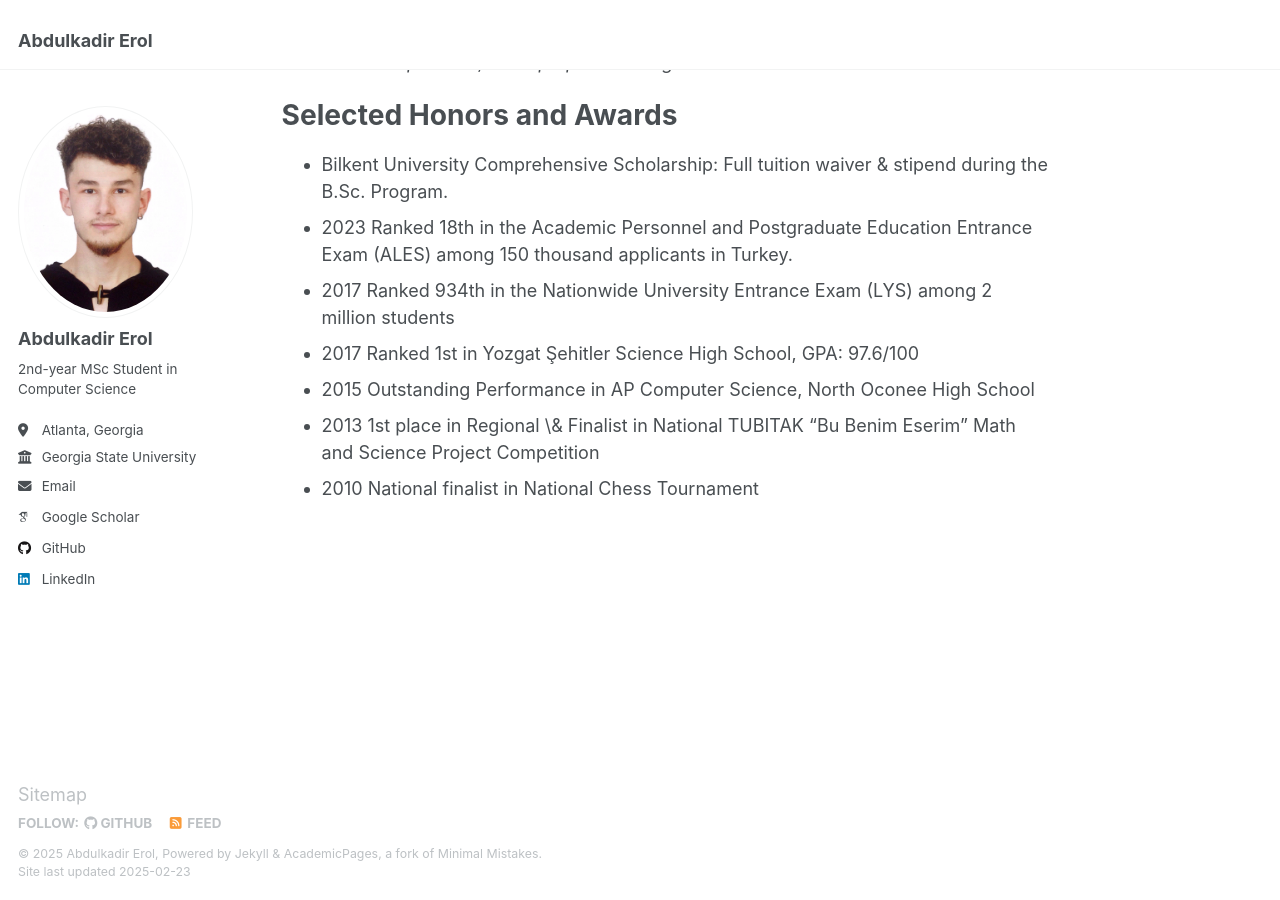
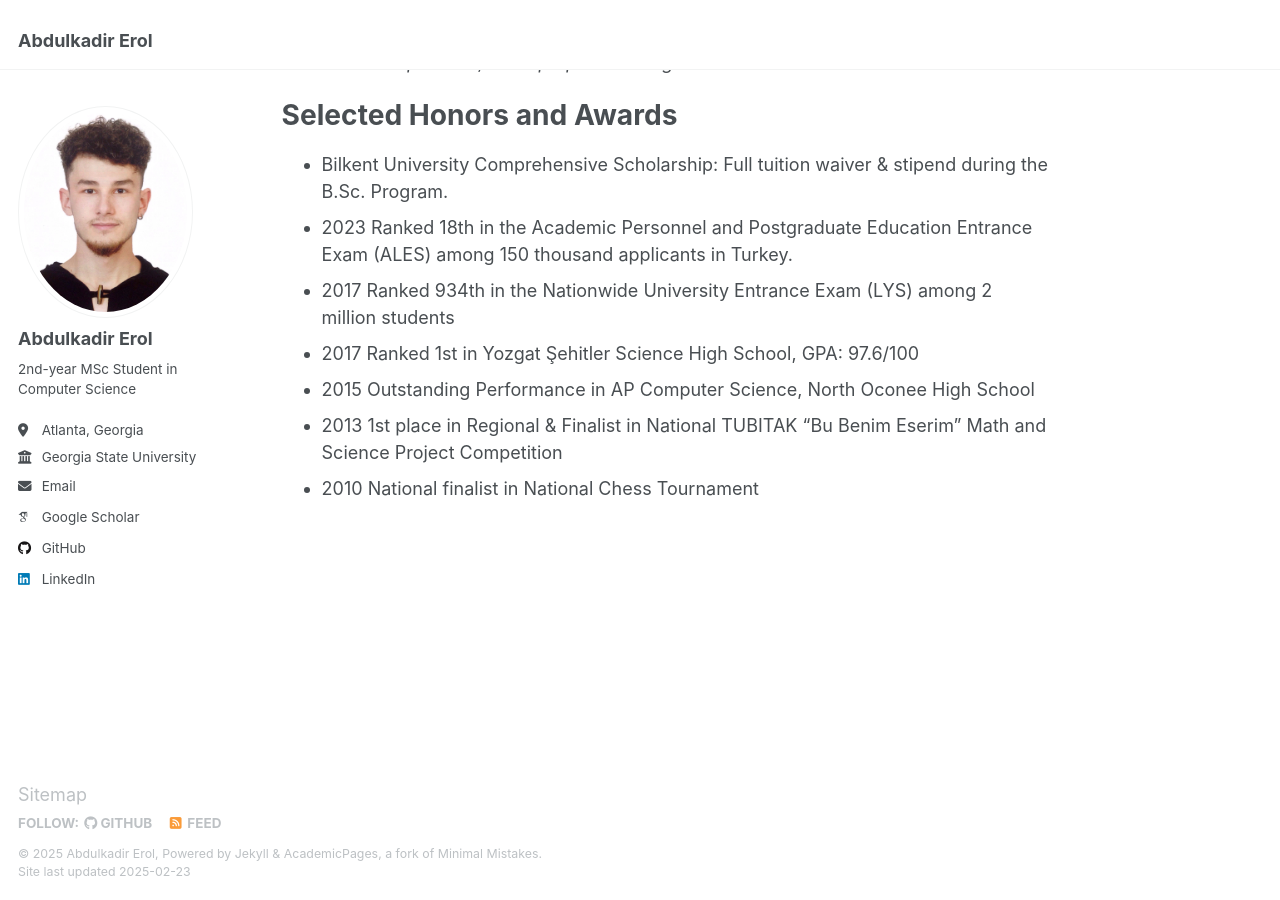
Before and after one commit to abdulkadirerol/abdulkadirerol.github.io, a Jekyll site: the page built from _pages/about.md, in a window 1280 px wide and 900 px high, scrolled down 596 px. Built offline with Jekyll 4.4.1, drawn with Linux system fonts in a browser that asks for light colours; some web fonts are replaced.

Commit message:
update pages

```diff
--- a/_includes/head/custom.html
+++ b/_includes/head/custom.html
@@ -5,8 +5,8 @@
 <!-- favicon from https://commons.wikimedia.org/wiki/File:OOjs_UI_icon_academic-progressive.svg -->
 <link rel="apple-touch-icon" sizes="180x180" href="{{ base_path }}/images/apple-touch-icon-180x180.png"/>
 <link rel="icon" type="image/svg+xml" href="{{ base_path }}/images/favicon.svg"/>
-<link rel="icon" type="image/png" href="{{ base_path }}/images/favicon-32x32.png" sizes="32x32"/>
-<link rel="icon" type="image/png" href="{{ base_path }}/images/favicon-192x192.png" sizes="192x192"/>
+<link rel="icon" type="image/png" href="{{ base_path }}/images/favicon.png" sizes="32x32"/>
+<link rel="icon" type="image/png" href="{{ base_path }}/images/favicon.png" sizes="192x192"/>
 <link rel="manifest" href="{{ base_path }}/images/manifest.json"/>
 <link rel="icon" href="/images/favicon.ico"/>
 <meta name="theme-color" content="#ffffff"/>
--- a/_pages/about.md
+++ b/_pages/about.md
@@ -30,5 +30,5 @@ Selected Honors and Awards
 - 2017 Ranked 934th in the Nationwide University Entrance Exam (LYS) among 2 million students
 - 2017 Ranked 1st in Yozgat Şehitler Science High School, GPA: 97.6/100
 - 2015 Outstanding Performance in AP Computer Science, North Oconee High School
-- 2013 1st place in Regional \& Finalist in National TUBITAK “Bu Benim Eserim” Math and Science Project Competition
+- 2013 1st place in Regional & Finalist in National TUBITAK “Bu Benim Eserim” Math and Science Project Competition
 - 2010 National finalist in National Chess Tournament
```
